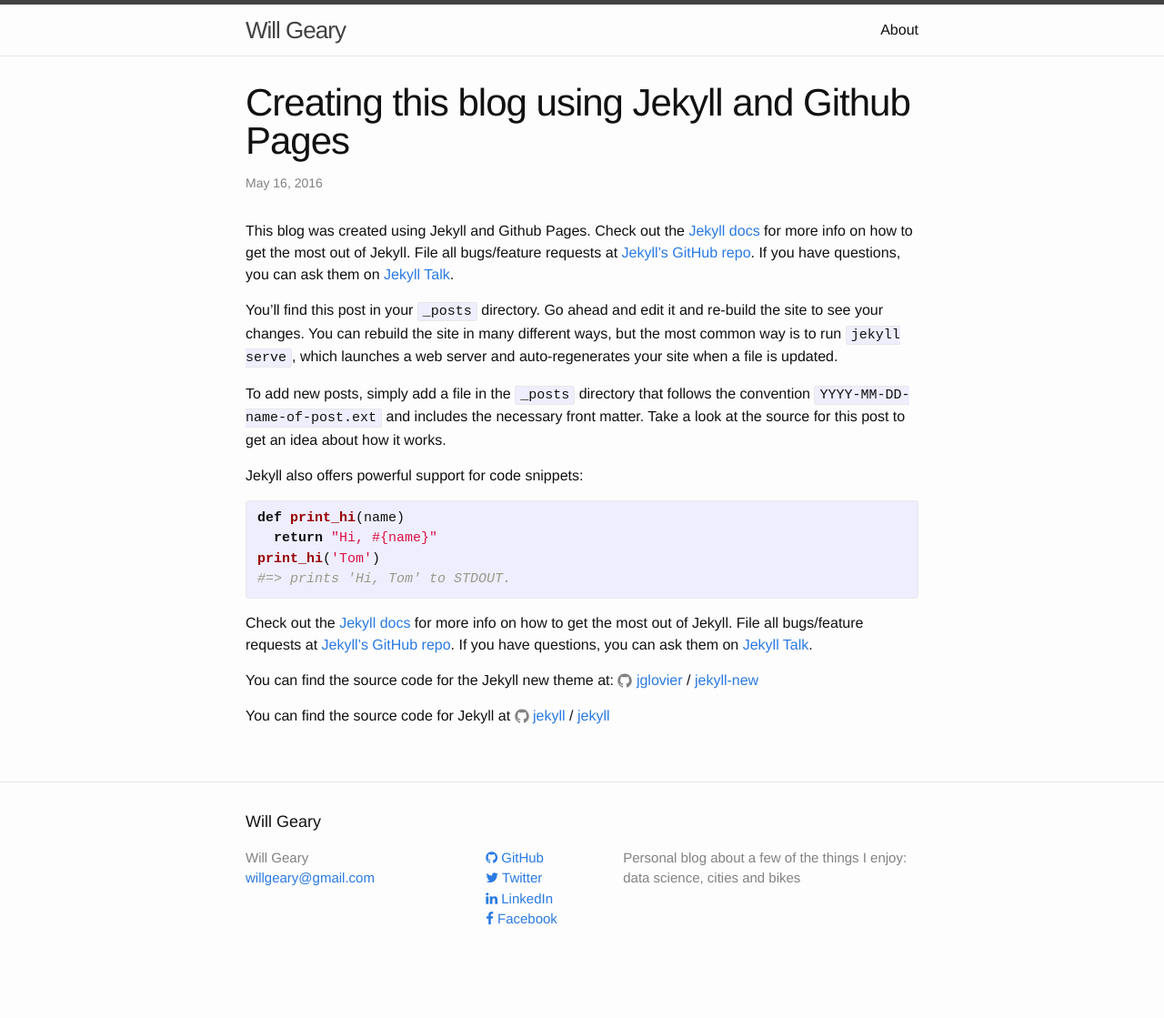
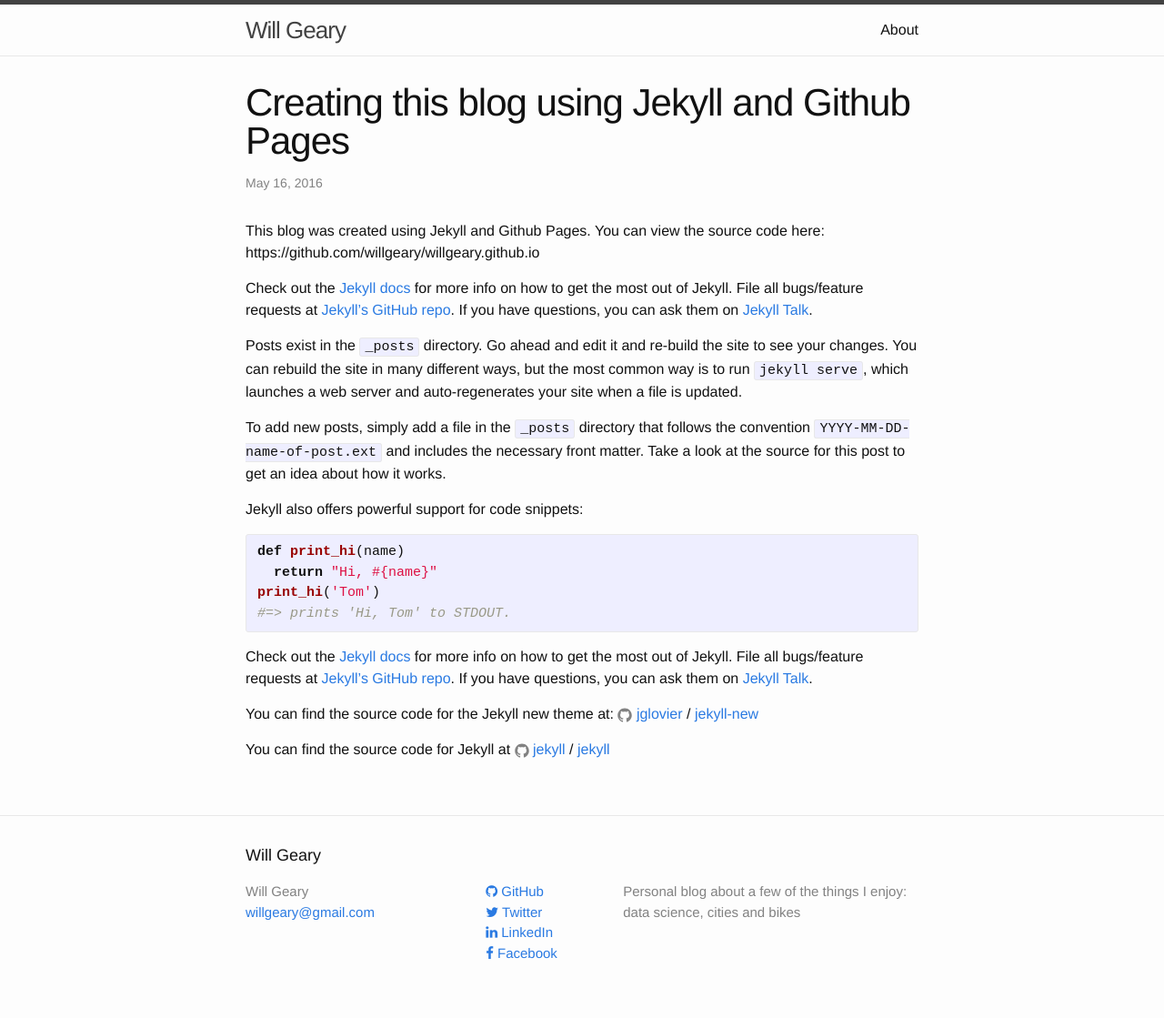
Before and after one commit to willgeary/willgeary.github.io, a Jekyll site: the page built from _posts/2016-05-16-creating-this-blog-using-jekyll-and-github-pages.markdown, in a window 1280 px wide. Shown: the whole page at 91% size. Built offline with Jekyll 4.4.1, drawn with Linux system fonts in a browser that asks for light colours; nearby versions of some CDN libraries; before the commit the page ends 1082 px from its top, so only the background shows below that.

Commit message:
Save my work

```diff
--- a/_posts/2016-05-16-creating-this-blog-using-jekyll-and-github-pages.markdown
+++ b/_posts/2016-05-16-creating-this-blog-using-jekyll-and-github-pages.markdown
@@ -5,13 +5,15 @@
 categories: datascience
 ---
 
-This blog was created using Jekyll and Github Pages. Check out the [Jekyll docs][jekyll-docs] for more info on how to get the most out of Jekyll. File all bugs/feature requests at [Jekyll’s GitHub repo][jekyll-gh]. If you have questions, you can ask them on [Jekyll Talk][jekyll-talk].
+This blog was created using Jekyll and Github Pages. You can view the source code here: https://github.com/willgeary/willgeary.github.io
+
+Check out the [Jekyll docs][jekyll-docs] for more info on how to get the most out of Jekyll. File all bugs/feature requests at [Jekyll’s GitHub repo][jekyll-gh]. If you have questions, you can ask them on [Jekyll Talk][jekyll-talk].
 
 [jekyll-docs]: http://jekyllrb.com/docs/home
 [jekyll-gh]:   https://github.com/jekyll/jekyll
 [jekyll-talk]: https://talk.jekyllrb.com/
 
-You’ll find this post in your `_posts` directory. Go ahead and edit it and re-build the site to see your changes. You can rebuild the site in many different ways, but the most common way is to run `jekyll serve`, which launches a web server and auto-regenerates your site when a file is updated.
+Posts exist in the `_posts` directory. Go ahead and edit it and re-build the site to see your changes. You can rebuild the site in many different ways, but the most common way is to run `jekyll serve`, which launches a web server and auto-regenerates your site when a file is updated.
 
 To add new posts, simply add a file in the `_posts` directory that follows the convention `YYYY-MM-DD-name-of-post.ext` and includes the necessary front matter. Take a look at the source for this post to get an idea about how it works.
 
```
